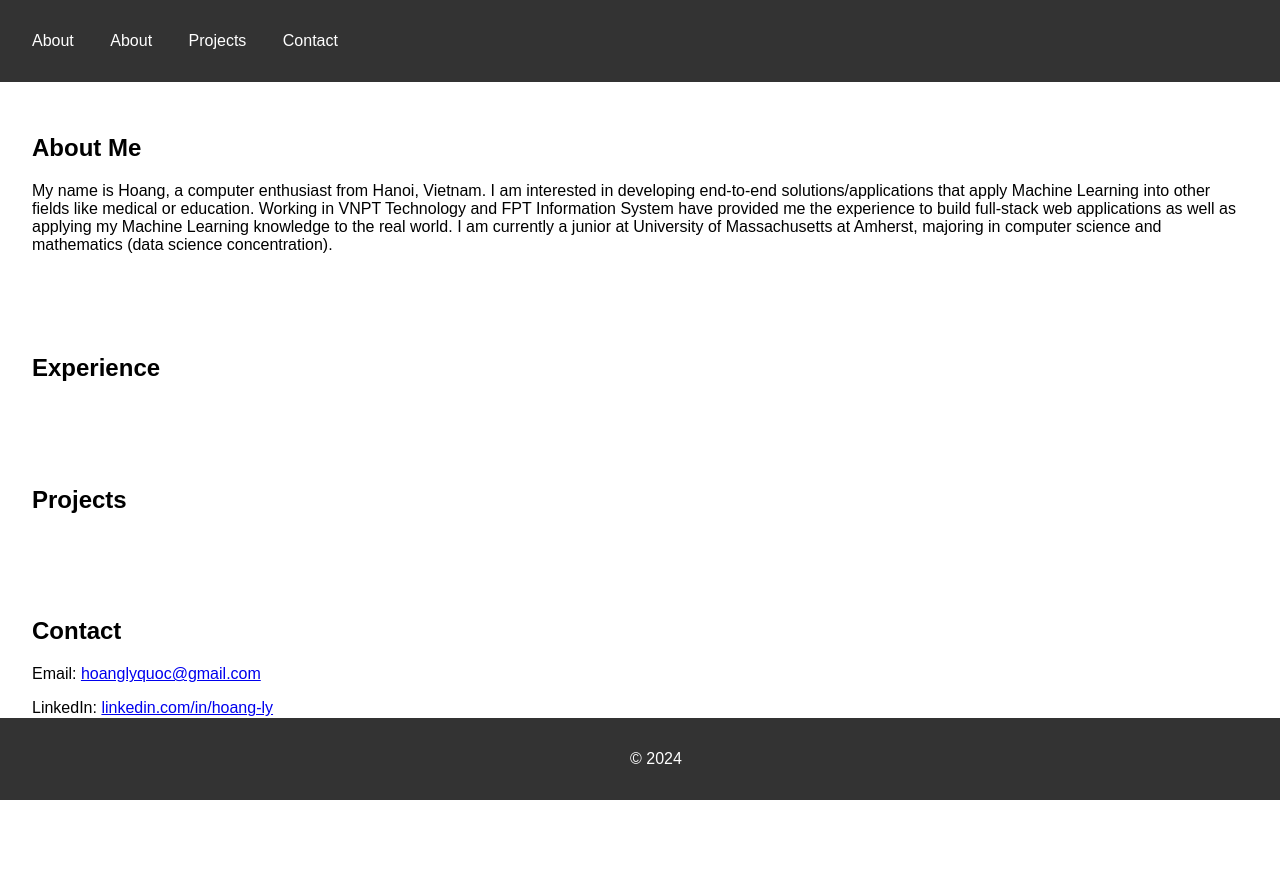
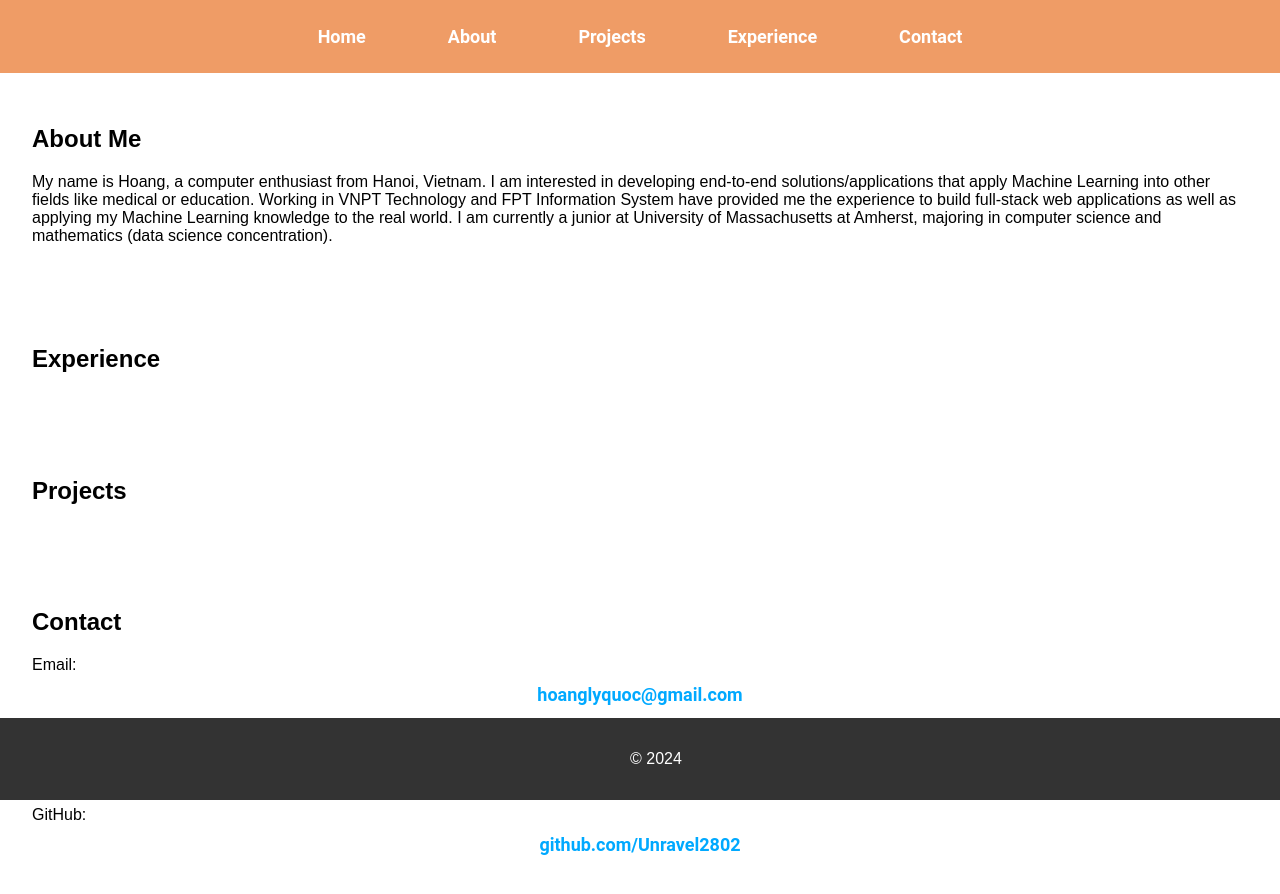
Before and after one commit to Unravel2802/portfolio_website, a React (Create React App) app: page / in a window 1280 px wide. Shown: the top 894 px of the page. Before the commit the page ends 800 px from the top, so only its background shows below. Built offline with nearby package versions, Linux system fonts and the light colour scheme.

Commit message:
adding styling to NavBar.js

```diff
--- a/src/components/NavBar.js
+++ b/src/components/NavBar.js
@@ -1,13 +1,14 @@
 import React from 'react';
-
+import './NavBar.css'
 const NavBar = () => {
     return (
         <header>
             <nav>
                 <ul>
+                    <li><a href={'#home'}> Home </a> </li>
                     <li><a href={'#about'}> About </a></li>
-                    <li><a href={'#experience'}> About </a></li>
                     <li><a href={'#projects'}> Projects </a></li>
+                    <li><a href={'#experience'}> Experience </a></li>
                     <li><a href={'#contact'}> Contact </a></li>
                 </ul>
             </nav>
```
